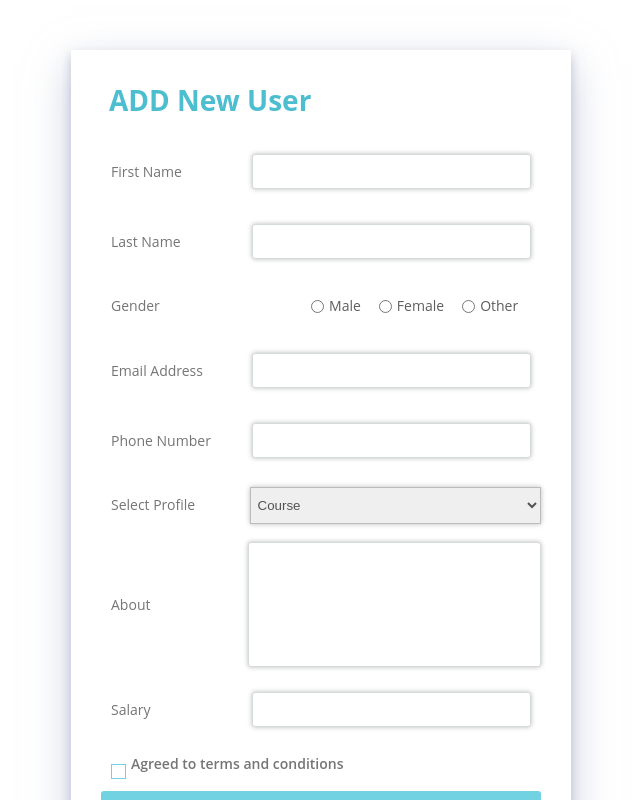
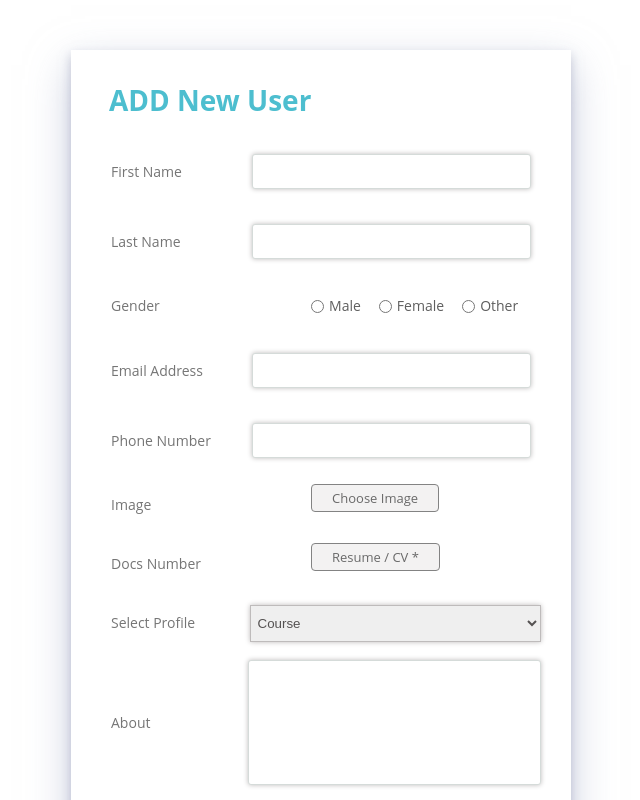
Before and after one commit to Lord-shiv/Django_rest_projects, a React (Create React App) app in the folder Register_user/front_end/: page /registerU in a window 1280 px wide. Shown: the top 800 px of the page, without its empty margins (319-959 px from the left). Built offline with nearby package versions, Linux system fonts and the light colour scheme.

Commit message:
completes front-end

```diff
--- a/Register_user/front_end/src/App.css
+++ b/Register_user/front_end/src/App.css
@@ -187,8 +187,7 @@ label{
 
 
 .image_me{
-  width: 40%;
-  margin-left: 30%;
+  width: auto;
   padding:1px 20px;
   background: #f3f2f2;
   border:1px solid rgb(131, 131, 131);
@@ -271,6 +270,7 @@ label{
   border: 1px solid #d5dbd9;
   font-size: 15px;
   padding: 8px 10px;
+  color:rgb(80, 80, 80);
   border-radius: 3px;
   transition: all 0.3s ease;
   box-shadow: #bdbaba 0 0 5px 0;
--- a/Register_user/front_end/src/components/RegisterUser.js
+++ b/Register_user/front_end/src/components/RegisterUser.js
@@ -1,9 +1,25 @@
-import React from 'react'
+import React, { Component } from 'react'
 
-export default function RegisterUser() {
+export class RegisterUser extends Component {
+    constructor() {
+        super();
+        this.state = {
+            first_name: '',
+            last_name: '',
+            email: '',
+            gender: '',
+            phone: '',
+            status: '',
+            profile_pic: '',
+            docs: '',
+            salary: '',
+            about: '',
+
+        }
+    }
+    render() {
         return (
             <div>
-
                 <div class="wrapper">
                     <h3>ADD New User</h3>
                     <br></br>
@@ -43,6 +59,22 @@ export default function RegisterUser() {
                             <label>Phone Number</label>
                             <input type="text" class="input"></input>
                         </div>
+                        <div className="inputfield">
+                            <label>Image</label>
+                            <div class="image_me">
+                                <input className="inputDocs" type="file" id="img" name="img" accept="image/*"></input>
+                    Choose Image
+                    </div>
+                        </div>
+                        <div className="inputfield">
+                            <label>Docs Number</label>
+                            <div class="image_me">
+                                <input className="inputDocs" name="Upload Saved Replay" type="file"
+                                    accept="application/pdf,application/msword,
+  application/vnd.openxmlformats-officedocument.wordprocessingml.document"></input>
+  Resume / CV *
+                    </div>
+                        </div>
                         <div class="inputfield">
                             <label>Select Profile</label>
                             <select className="custom_select">
@@ -78,3 +110,6 @@ export default function RegisterUser() {
             </div>
         )
     }
+}
+
+export default RegisterUser
```
Lines whose indentation alone changed are shown as unchanged.
